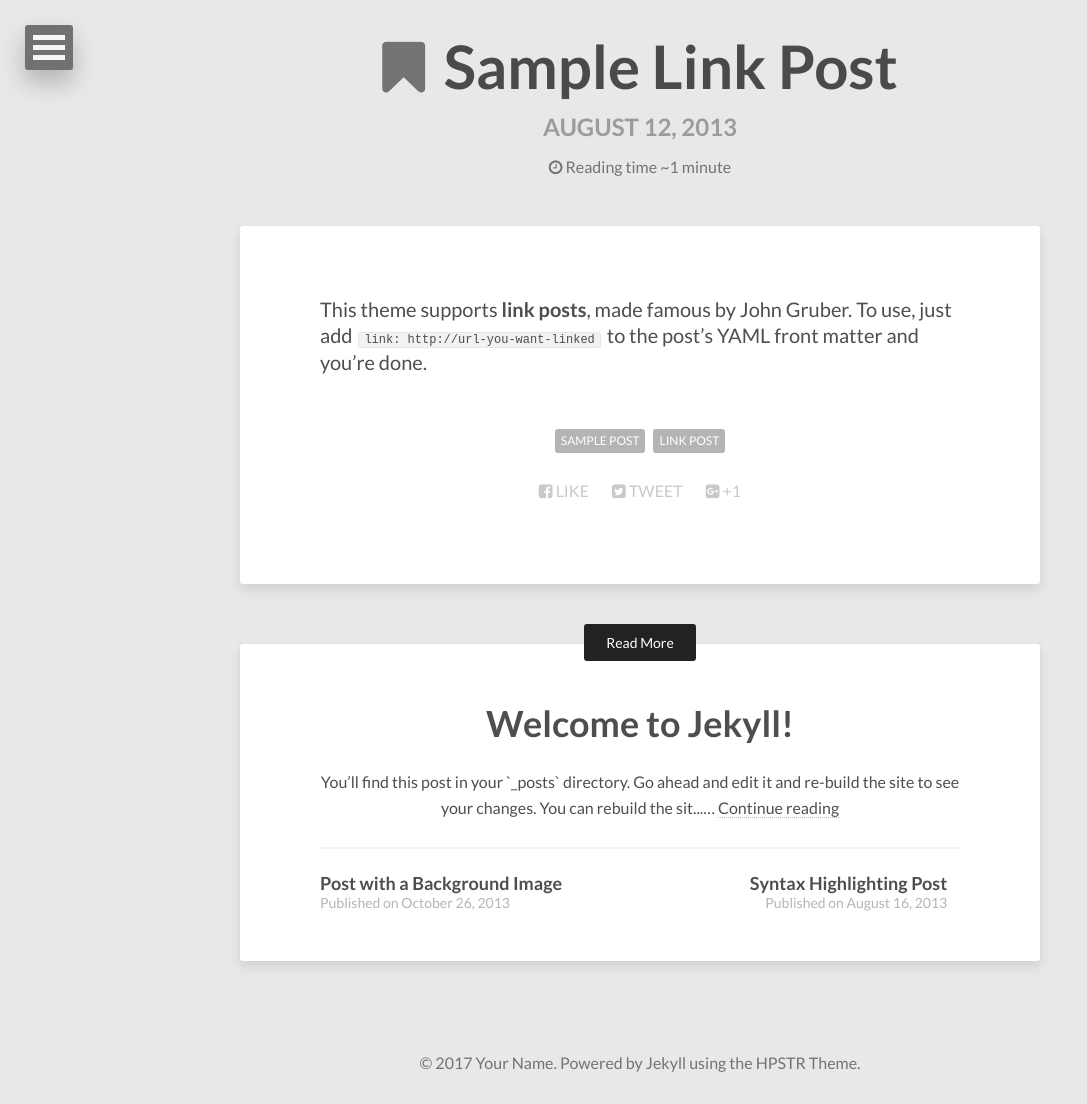
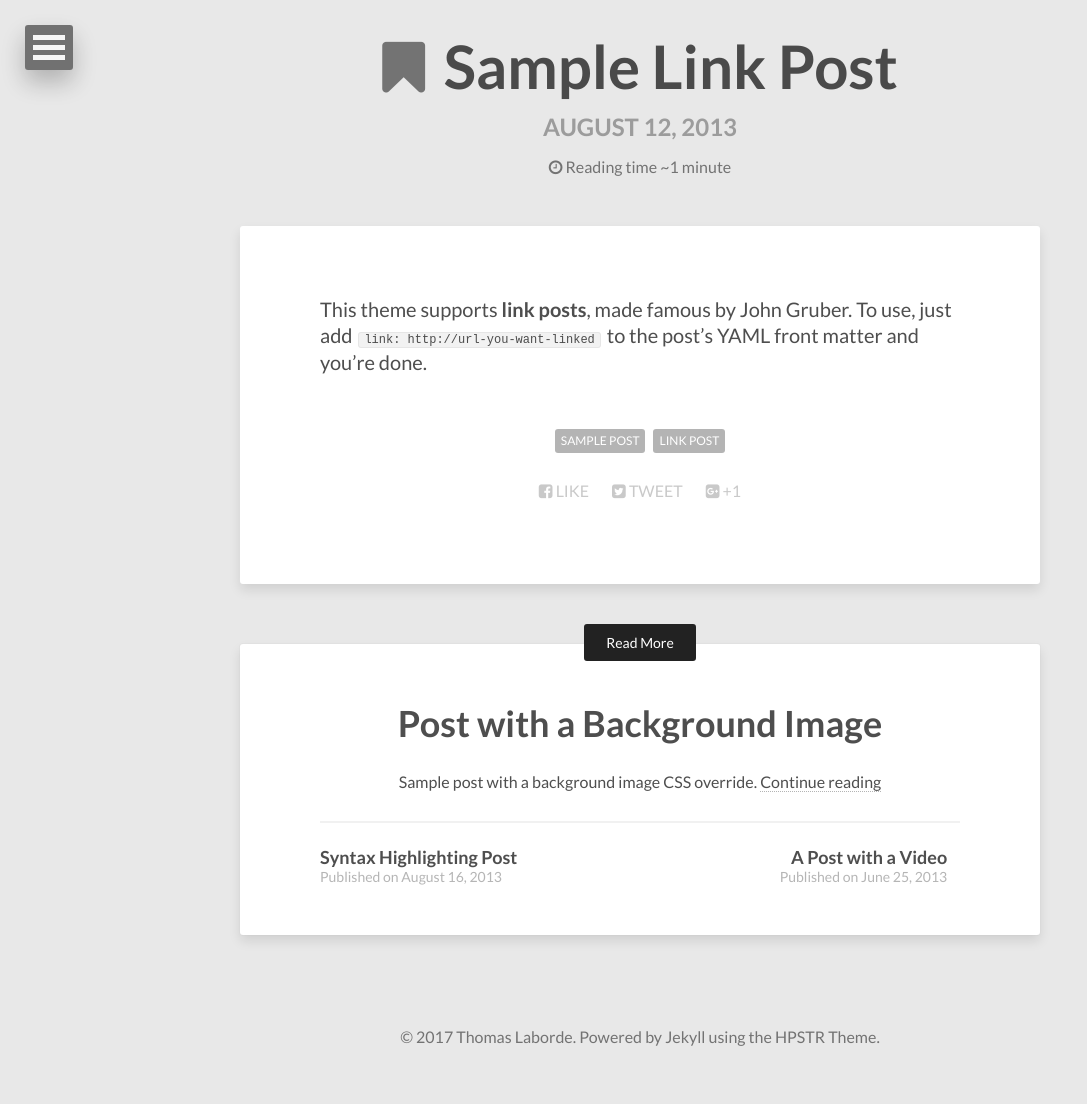
Before and after one commit to TLaborde/TLaborde.github.io, a Jekyll site: the page built from _posts/2013-08-12-sample-link-post.draft.md, in a window 1280 px wide. Shown: the whole page, without its empty margins (0-1087 px from the left). Built offline with Jekyll 4.4.1, drawn with Linux system fonts in a browser that asks for light colours; nearby versions of some CDN libraries; after the commit the page ends 1078 px from its top, so only the background shows below that.

Commit message:
Draft all current articls and set the config

```diff
--- a/_config.yml
+++ b/_config.yml
@@ -1,5 +1,5 @@
-title:            Site Title
-description:      Describe your website here.
+title:            Get-Stuffdone
+description:      Rambling about PowerShell and programming in general
 disqus_shortname:
 reading_time:     true
 words_per_minute: 200
@@ -9,16 +9,16 @@ url:
 
 # Owner/author information
 owner:
-  name:           Your Name
+  name:           Thomas Laborde
   avatar:         avatar.jpg
-  bio:            "Your bio goes here. It shouldn't be super long but a good sentence or two should suffice."
-  email:          you@email.com
+  bio:            "Tinkerer by tradition, DevOps by trade."
+  email:          thomas.laborde@rakuten.com
   # Social networking links used in footer. Update and remove as you like.
   twitter:
   facebook:
-  github:
+  github: https://github.com/TLaborde
   stackexchange:
-  linkedin:
+  linkedin: https://www.linkedin.com/in/thomas-laborde-4a5b8719/
   instagram:
   flickr:
   tumblr:
@@ -52,7 +52,7 @@ sass:
 permalink:   /:categories/:title/
 
 # Amount of post to show on home page
-paginate: 5
+paginate: 10
 
 kramdown:
   input: GFM
--- a/_posts/2017-04-27-welcome-to-jekyll.markdown
+++ /dev/null
@@ -1,25 +0,0 @@
----
-layout: post
-title:  "Welcome to Jekyll!"
-date:   2017-04-27 02:34:00 +0000
-categories: jekyll update
----
-You’ll find this post in your `_posts` directory. Go ahead and edit it and re-build the site to see your changes. You can rebuild the site in many different ways, but the most common way is to run `jekyll serve`, which launches a web server and auto-regenerates your site when a file is updated.
-
-To add new posts, simply add a file in the `_posts` directory that follows the convention `YYYY-MM-DD-name-of-post.ext` and includes the necessary front matter. Take a look at the source for this post to get an idea about how it works.
-
-Jekyll also offers powerful support for code snippets:
-
-{% highlight ruby %}
-def print_hi(name)
-  puts "Hi, #{name}"
-end
-print_hi('Tom')
-#=> prints 'Hi, Tom' to STDOUT.
-{% endhighlight %}
-
-Check out the [Jekyll docs][jekyll-docs] for more info on how to get the most out of Jekyll. File all bugs/feature requests at [Jekyll’s GitHub repo][jekyll-gh]. If you have questions, you can ask them on [Jekyll Talk][jekyll-talk].
-
-[jekyll-docs]: https://jekyllrb.com/docs/home
-[jekyll-gh]:   https://github.com/jekyll/jekyll
-[jekyll-talk]: https://talk.jekyllrb.com/
```
Also changed, not shown: _posts/2011-03-10-sample-post.draft.md (renamed from _posts/2011-03-10-sample-post.md), _posts/2012-05-22-readability-post.draft.md (renamed from _posts/2012-05-22-readability-post.md), _posts/2013-05-22-sample-post-images.draft.md (renamed from _posts/2013-05-22-sample-post-images.md), _posts/2013-05-23-readability-feature-post.draft.md (renamed from _posts/2013-05-23-readability-feature-post.md), _posts/2013-06-25-video-post.draft.md (renamed from _posts/2013-06-25-video-post.md), _posts/2013-08-12-sample-link-post.draft.md (renamed from _posts/2013-08-12-sample-link-post.md), _posts/2013-08-16-code-highlighting-post.draft.md (renamed from _posts/2013-08-16-code-highlighting-post.md), _posts/2013-10-26-background-image.draft.md (renamed from _posts/2013-10-26-background-image.md).
